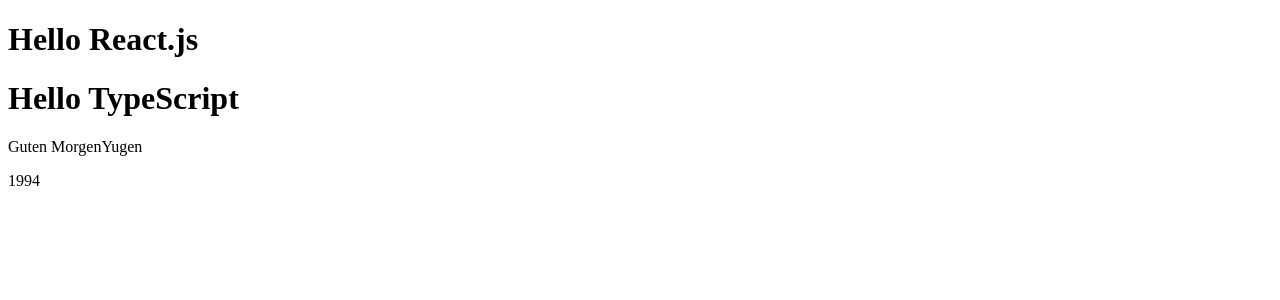
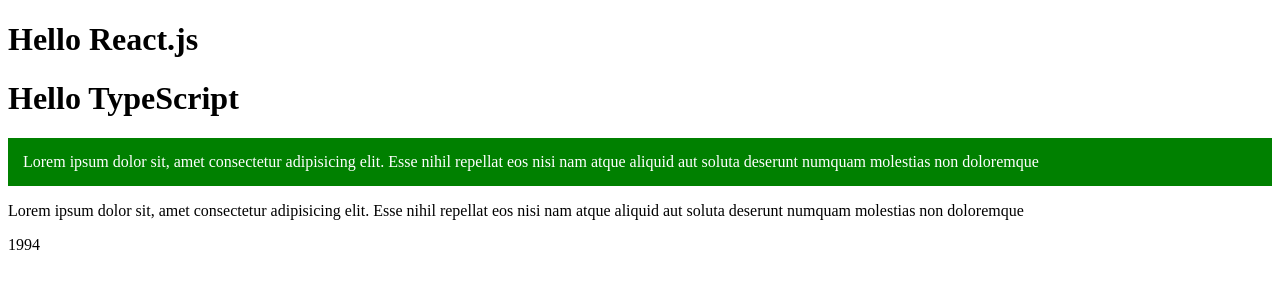
Before and after one commit to YevhenTkalenko/React-lessons, a React (Create React App) app: page / in a window 1280 px wide. Shown: the top 300 px of the page. Built offline with nearby package versions, Linux system fonts and the light colour scheme.

Commit message:
add styles

```diff
--- a/src/Content.tsx
+++ b/src/Content.tsx
@@ -3,19 +3,22 @@
     text2: string
     year: number
 }
-
-const Content = (props: Props) => {
+export const Content = (props: Props) => {
     return (
         <>
             <div>
-                <span>
+                <p
+                    style={{
+                        color: 'white',
+                        backgroundColor: 'green',
+                        padding: '15px',
+                    }}
+                >
                     {props.text}
-                    {props.text2}
-                </span>
+                </p>
+                <p>{props.text2}</p>
                 <p>{props.year}</p>
             </div>
         </>
     )
 }
-
-export default Content
--- /dev/null
+++ b/src/Title.tsx
@@ -0,0 +1,7 @@
+interface ITitle {
+    text: string
+}
+
+export const Title = (props: ITitle) => {
+    return <h1>Hello {props.text}</h1>
+}
--- a/src/index.tsx
+++ b/src/index.tsx
@@ -1,22 +1,18 @@
 import React from 'react'
 import ReactDOM from 'react-dom/client'
-import Content from './Content'
-
-//describe iTitle interface
-interface ITitle {
-    text: string
-}
-
-const Title = (props: ITitle) => {
-    return <h1>Hello {props.text}</h1>
-}
+import { Content } from './Content'
+import { Title } from './Title'
 
 function App() {
     return (
         <div>
             <Title text="React.js" />
             <Title text="TypeScript" />
-            <Content text="Guten Morgen" text2="Yugen" year={1994} />
+            <Content
+                text="Lorem ipsum dolor sit, amet consectetur adipisicing elit. Esse nihil repellat eos nisi nam atque aliquid aut soluta deserunt numquam molestias non doloremque "
+                text2="Lorem ipsum dolor sit, amet consectetur adipisicing elit. Esse nihil repellat eos nisi nam atque aliquid aut soluta deserunt numquam molestias non doloremque"
+                year={1994}
+            />
         </div>
     )
 }
```
